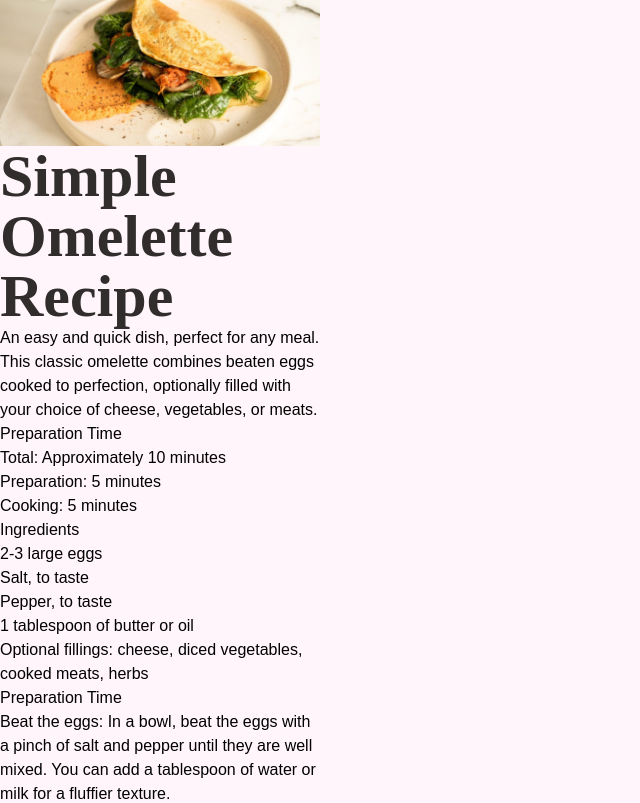
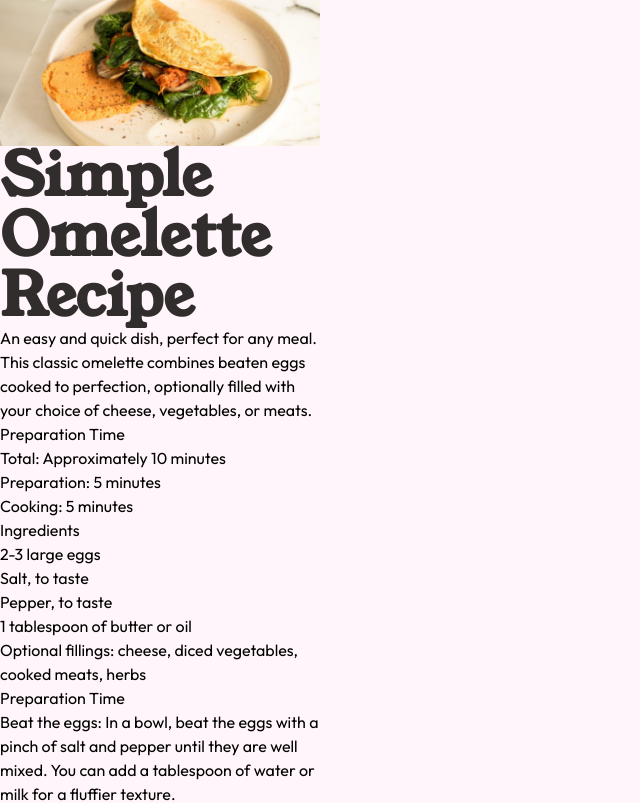
Before and after one commit to mbtenkorang/recipe-page, a Vue app: page / in a window 1280 px wide. Shown: the top 803 px of the page, without its empty margins (0-640 px from the left). Built offline with nearby package versions, Linux system fonts and the light colour scheme.

Commit message:
Fixed url for importing fonts

```diff
--- a/src/style.css
+++ b/src/style.css
@@ -3,12 +3,12 @@
 @tailwind utilities;
 
 @font-face {
-    font-family: "YoungSerif";
-    src: url("./assets/fonts/young-serif/YoungSerif-Regular.ttf")format('ttf');
+    font-family: "Young Serif";
+    src: url("./assets/fonts/young-serif/YoungSerif-Regular.ttf");
     font-weight: 400;
 }
 
 @font-face {
     font-family: "Outfit";
-    src: url("./assets/fonts/outfit/Outfit-VariableFont_wght.ttf")format('ttf')
+    src: url("./assets/fonts/outfit/Outfit-VariableFont_wght.ttf");
 }
```
